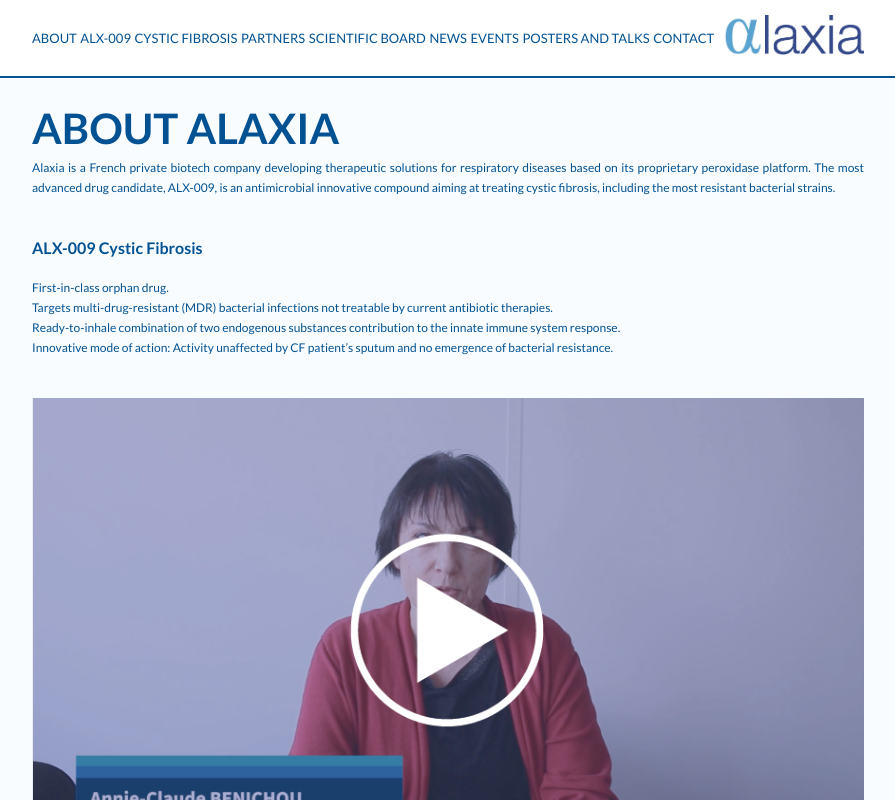
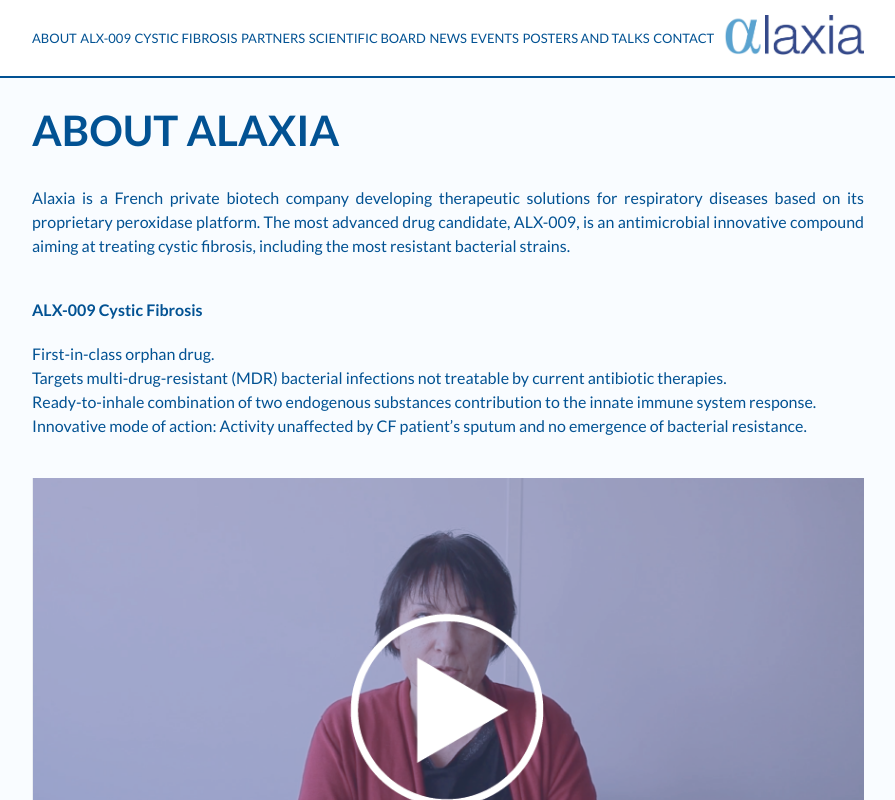
Before and after one commit to JBeaussart/alaxia-pharma, a Vue app: page / in a window 1280 px wide. Shown: the top 800 px of the page, without its empty margins (192-1087 px from the left). Built offline with nearby package versions, Linux system fonts and the light colour scheme.

Commit message:
increase the font size of the p element on the page and add a mg bottom for the main title

```diff
--- a/src/pages/About.vue
+++ b/src/pages/About.vue
@@ -39,6 +39,7 @@ export default {};
 <style lang="scss" scoped>
 h2:first-child {
   font-size: 42px;
+  margin-bottom: 24px;
 }
 h2 {
   font-size: 16px;
@@ -47,6 +48,8 @@ h2,
 p {
   text-align: left;
   color: #025293;
+  font-size: 16px;
+  line-height: 24px;
 }
 p:nth-child(5) {
   font-weight: bold;
```
